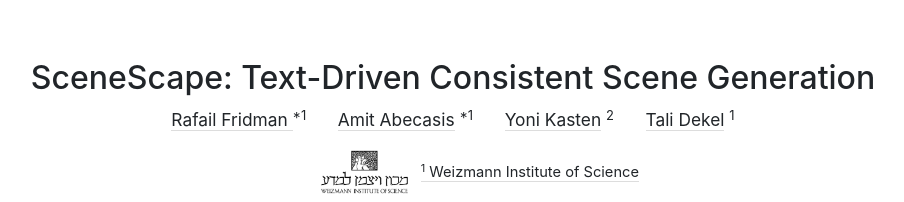
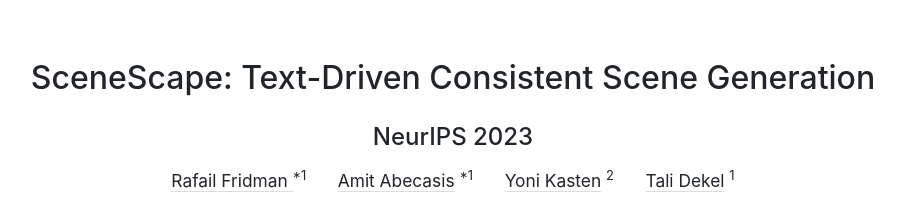
Before and after one commit to scenescape/scenescape.github.io, a plain HTML site: page index.html in a window 1280 px wide. Shown: the top 202 px of the page, without its empty margins (187-1091 px from the left). Drawn offline with nearby package versions, Linux system fonts and the light colour scheme; some packages are replaced by stand-ins of ours; a web font is replaced by a local one.

Commit message:
adding neurips

```diff
--- a/index.html
+++ b/index.html
@@ -22,6 +22,7 @@
    <script type="text/javascript" src="https://cdnjs.cloudflare.com/ajax/libs/mathjax/2.7.1/MathJax.js?config=TeX-AMS-MML_HTMLorMML"></script>
    <body>
       <p class="title">SceneScape: Text-Driven Consistent Scene Generation</p>
+      <p><h4 align="center"> NeurIPS 2023 </h4></p>
       <p class="author">
           <span class="author"><a target="_blank" href="https://www.linkedin.com/in/rafail-fridman/">Rafail Fridman&nbsp;</a><sup>*1</sup></span>
           <span class="author"><a target="_blank" href="https://www.linkedin.com/in/amit-abecasis-8793b1159">Amit Abecasis</a>&nbsp;<sup>*1</sup></span>
```
